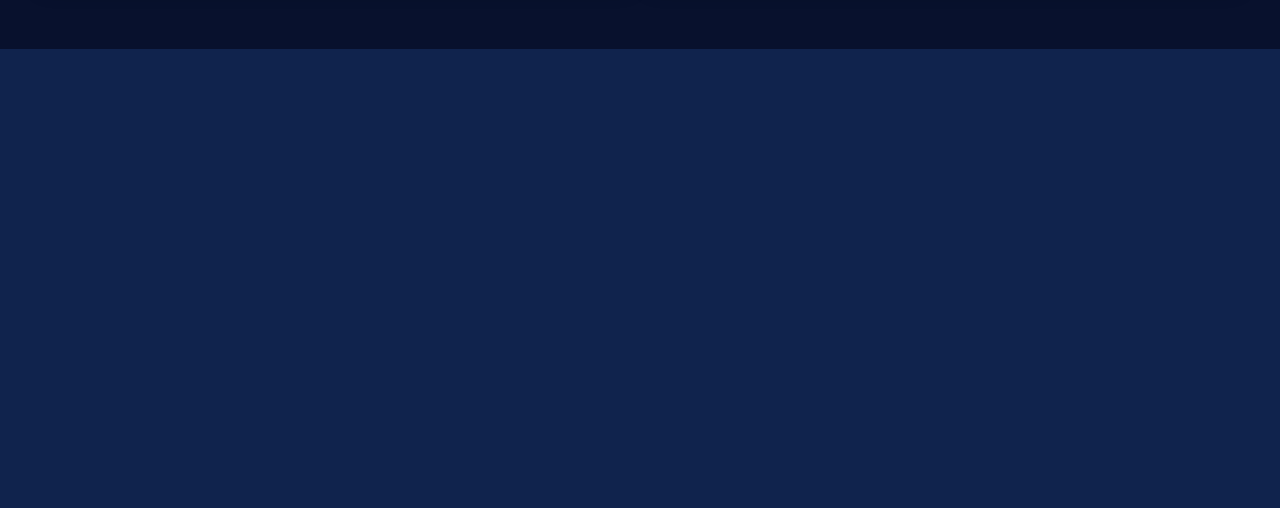
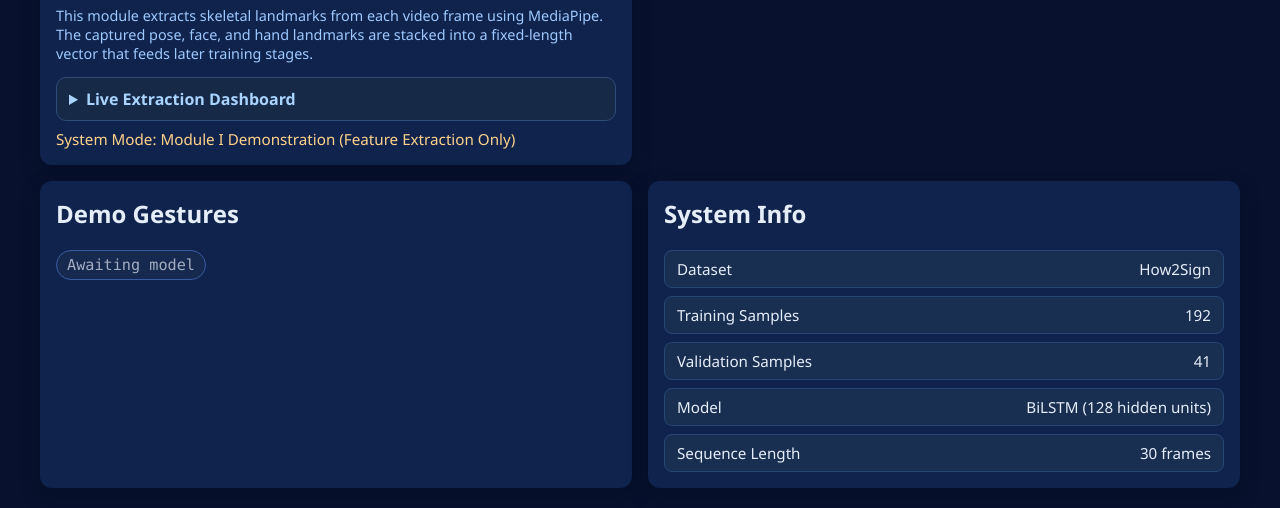
Before and after one commit to Rajithteja04/sign-language-project, a Flask app: page / in a window 1280 px wide. Shown: the part 751-1259 px from the top of the page. Before the commit the page ends 800 px from the top, so only its background shows below. Run offline with Flask 3, Linux system fonts and the light colour scheme; data that the repository does not hold is empty.

Commit message:
Trained 30k and saved best models in artifacts and Aligned UI with How2Sign Module I demo

```diff
--- a/app/app.py
+++ b/app/app.py
@@ -46,6 +46,14 @@ class WordRealtimeService:
 
         self.model = None
         self.id_to_label: dict[int, str] = {}
+        self.class_labels: list[str] = []
+        self.system_info = {
+            "dataset": "How2Sign",
+            "train_samples": 192,
+            "val_samples": 41,
+            "model": "BiLSTM (128 hidden units)",
+            "sequence_length": 30,
+        }
         self.seq_len = 30
         self.extractor = MediaPipeExtractor()
         self.camera = camera_manager
@@ -83,7 +91,10 @@ class WordRealtimeService:
                 m = json.load(f)
 
             self.id_to_label = {int(v): k for k, v in label_to_id.items()}
+            self.class_labels = [label for label, _ in sorted(label_to_id.items(), key=lambda kv: kv[1])]
             self.seq_len = int(m.get("sequence_length", 30))
+            self.system_info["sequence_length"] = self.seq_len
+            self.system_info["model"] = "BiLSTM (128 hidden units)"
 
             model = LSTMClassifier(
                 input_dim=int(m["feature_dim"]),
@@ -106,6 +117,7 @@ class WordRealtimeService:
         except Exception as exc:
             self.source_mode = "mock"
             self.status = f"Model load failed ({exc}). Running in mock mode."
+            self.class_labels = []
 
     def _reset_buffers(self) -> None:
         self.vote_buffer.clear()
@@ -241,6 +253,8 @@ class WordRealtimeService:
                 "gloss_sequence": " ".join(self.committed_words),
                 "corrected_sentence": self.corrected_sentence,
                 "mode": self.source_mode,
+                "class_labels": list(self.class_labels),
+                "system_info": dict(self.system_info),
                 "debug_module1": dict(self.debug_module1),
             }
 
--- a/app/static/app.js
+++ b/app/static/app.js
@@ -3,11 +3,13 @@ const stopBtn = document.getElementById("stopBtn");
 const clearBtn = document.getElementById("clearBtn");
 const statusText = document.getElementById("statusText");
 const modelBanner = document.getElementById("modelBanner");
-const currentWord = document.getElementById("currentWord");
+const predictionCard = document.getElementById("predictionCard");
+const detectedSentence = document.getElementById("detectedSentence");
 const confidenceValue = document.getElementById("confidenceValue");
 const confidenceBar = document.getElementById("confidenceBar");
 const glossChips = document.getElementById("glossChips");
-const sentenceText = document.getElementById("sentenceText");
+const sessionSummary = document.getElementById("sessionSummary");
+const demoGestures = document.getElementById("demoGestures");
 const mockWarning = document.getElementById("mockWarning");
 const preview = document.getElementById("preview");
 const dbgFrameCount = document.getElementById("dbgFrameCount");
@@ -19,6 +21,15 @@ const dbgRight = document.getElementById("dbgRight");
 const dbgTotal = document.getElementById("dbgTotal");
 const dbgDim = document.getElementById("dbgDim");
 const dbgNorm = document.getElementById("dbgNorm");
+const infoDataset = document.getElementById("infoDataset");
+const infoTrain = document.getElementById("infoTrain");
+const infoVal = document.getElementById("infoVal");
+const infoModel = document.getElementById("infoModel");
+const infoSeq = document.getElementById("infoSeq");
+
+const PREDICTION_WINDOW = 5;
+let predictionBuffer = [];
+let stableSentence = "";
 
 async function postJson(url) {
   const response = await fetch(url, { method: "POST" });
@@ -58,16 +69,83 @@ function renderGlossChips(words) {
   });
 }
 
+function renderDemoList(labels, activeLabel) {
+  if (!demoGestures) return;
+  demoGestures.innerHTML = "";
+  if (!labels || labels.length === 0) {
+    const empty = document.createElement("span");
+    empty.className = "chip muted";
+    empty.textContent = "Awaiting model";
+    demoGestures.appendChild(empty);
+    return;
+  }
+  labels.forEach((label) => {
+    const chip = document.createElement("span");
+    chip.className = "chip";
+    if (label === activeLabel) {
+      chip.classList.add("active");
+    }
+    chip.textContent = label;
+    demoGestures.appendChild(chip);
+  });
+}
+
+function resetPredictionState() {
+  predictionBuffer = [];
+  stableSentence = "";
+  if (detectedSentence) {
+    detectedSentence.textContent = "Detecting gesture...";
+    detectedSentence.classList.add("muted");
+  }
+}
+
+function updateDetectedSentence(state) {
+  if (!detectedSentence) return;
+  const prediction = (state.current_word || "").trim();
+  if (state.confidence >= 0.6 && prediction && prediction !== "-") {
+    predictionBuffer.push(prediction);
+  } else {
+    predictionBuffer.push("");
+  }
+  if (predictionBuffer.length > PREDICTION_WINDOW) {
+    predictionBuffer.shift();
+  }
+  const stable =
+    predictionBuffer.length === PREDICTION_WINDOW &&
+    predictionBuffer.every((item) => item && item === predictionBuffer[0]);
+  if (stable) {
+    stableSentence = predictionBuffer[0];
+  }
+
+  if (state.confidence < 0.6 || !stableSentence) {
+    detectedSentence.textContent = "Detecting gesture...";
+    detectedSentence.classList.add("muted");
+  } else {
+    detectedSentence.textContent = `“${stableSentence}”`;
+    detectedSentence.classList.remove("muted");
+  }
+}
+
 function updateFromState(state) {
   statusText.textContent = state.status || "Unknown";
   modelBanner.textContent = state.model_status || "Model status unavailable.";
   modelBanner.classList.toggle("ok", !state.mock);
   modelBanner.classList.toggle("warn", Boolean(state.mock));
-  mockWarning.classList.toggle("hidden", !state.mock);
-  currentWord.textContent = state.current_word || "-";
+  if (mockWarning) {
+    mockWarning.classList.toggle("hidden", !state.mock);
+  }
+
+  const hidePredictions = Boolean(state.mock);
+  if (predictionCard) {
+    predictionCard.classList.toggle("hidden", hidePredictions);
+  }
+
+  updateDetectedSentence(state);
+  renderDemoList(state.class_labels || [], stableSentence);
   setConfidence(state.confidence || 0);
   renderGlossChips(state.committed_words || []);
-  sentenceText.textContent = state.corrected_sentence || "-";
+  sessionSummary.textContent = state.gloss_sequence || "-";
+
   const dbg = state.debug_module1 || {};
   dbgFrameCount.textContent = String(dbg.frame_count ?? 0);
   const w = dbg.frame_width ?? 0;
@@ -80,6 +158,14 @@ function updateFromState(state) {
   dbgTotal.textContent = String(dbg.total_landmarks ?? 0);
   dbgDim.textContent = String(dbg.feature_dimension ?? 411);
   dbgNorm.textContent = String(Boolean(dbg.normalization_applied));
+
+  const info = state.system_info || {};
+  if (infoDataset) infoDataset.textContent = info.dataset || "How2Sign";
+  if (infoTrain) infoTrain.textContent = info.train_samples != null ? String(info.train_samples) : "-";
+  if (infoVal) infoVal.textContent = info.val_samples != null ? String(info.val_samples) : "-";
+  if (infoModel) infoModel.textContent = info.model || "-";
+  if (infoSeq) infoSeq.textContent = info.sequence_length != null ? `${info.sequence_length} frames` : "-";
+
   startBtn.disabled = Boolean(state.running);
   stopBtn.disabled = !Boolean(state.running);
 }
@@ -120,16 +206,17 @@ stopBtn.addEventListener("click", async () => {
 clearBtn.addEventListener("click", async () => {
   try {
     const data = await postJson("/reset");
-    currentWord.textContent = "-";
+    resetPredictionState();
     setConfidence(0);
     renderGlossChips([]);
-    sentenceText.textContent = "-";
+    sessionSummary.textContent = "-";
     updateFromState(data.state);
   } catch (_err) {
-    statusText.textContent = "Failed to clear sentence.";
+    statusText.textContent = "Failed to clear session.";
   }
 });
 
+resetPredictionState();
 initPreview();
 pollState();
 setInterval(pollState, 500);
--- a/app/static/styles.css
+++ b/app/static/styles.css
@@ -82,6 +82,47 @@ h1 {
   gap: 16px;
 }
 
+.grid.primary {
+  align-items: stretch;
+}
+
+.grid.secondary {
+  margin-top: 16px;
+}
+
+.helper-text {
+  margin-top: 10px;
+  font-size: 0.9rem;
+  color: #9ec9ff;
+}
+
+.module-section {
+  margin-top: 12px;
+  border-top: 1px solid #203a60;
+  padding-top: 10px;
+}
+
+.module-section h3 {
+  margin: 0 0 8px;
+  font-size: 1rem;
+  color: #9ec9ff;
+}
+
+.landmark-hint,
+.feature-hint {
+  margin: 0 0 10px;
+  font-size: 0.9rem;
+  color: #8ab3ec;
+}
+
+.module-note {
+  margin-top: 12px;
+  font-size: 0.9rem;
+  color: #c4dcff;
+  border-top: 1px solid #203a60;
+  padding-top: 10px;
+}
+
 #preview {
   width: 100%;
   min-height: 280px;
@@ -119,6 +160,16 @@ h2 {
   letter-spacing: 0.02em;
 }
 
+.value.detected {
+  font-size: 2.2rem;
+  font-weight: 700;
+  letter-spacing: 0.01em;
+}
+
+.value.detected.muted {
+  color: #9cbad8;
+}
+
 .sentence {
   min-height: 56px;
 }
@@ -149,10 +200,18 @@ h2 {
   background: #35bf5a;
 }
 
+.prediction-card .field:not(:last-child) {
+  margin-bottom: 18px;
+}
+
 .chips {
   display: flex;
   flex-wrap: wrap;
   gap: 8px;
+}
+
+.chips.legend {
+  gap: 6px;
 }
 
 .chip {
@@ -167,6 +226,38 @@ h2 {
 
 .chip.muted {
   opacity: 0.65;
+}
+
+.legend .chip {
+  border-color: #4e7bd0;
+  background: #1a2e52;
+  cursor: default;
+}
+
+.legend .chip.active {
+  background: #2a73d6;
+  border-color: #7fb8ff;
+  color: #08112d;
+  font-weight: 700;
+}
+
+.info-card .info-list {
+  list-style: none;
+  padding: 0;
+  margin: 0;
+  display: flex;
+  flex-direction: column;
+  gap: 8px;
+}
+
+.info-list li {
+  display: flex;
+  justify-content: space-between;
+  background: #192f52;
+  border-radius: 8px;
+  padding: 8px 12px;
+  border: 1px solid #274674;
+  font-size: 0.95rem;
 }
 
 .mock-warning {
--- a/app/templates/index.html
+++ b/app/templates/index.html
@@ -3,31 +3,67 @@
 <head>
   <meta charset="UTF-8" />
   <meta name="viewport" content="width=device-width, initial-scale=1" />
-  <title>Real-Time Sign Language Word Recognition System</title>
+  <title>How2Sign Real-Time Phrase Demo</title>
   <link rel="stylesheet" href="/static/styles.css" />
 </head>
 <body>
   <main class="layout">
-    <h1>Real-Time Sign Language Word Recognition System</h1>
+    <h1>How2Sign Real-Time Phrase Demo</h1>
     <section id="modelBanner" class="banner">Model status: checking...</section>
 
     <section class="toolbar card">
       <button id="startBtn" class="btn primary">Start</button>
       <button id="stopBtn" class="btn">Stop</button>
-      <button id="clearBtn" class="btn warn">Clear Sentence</button>
+      <button id="clearBtn" class="btn warn">Reset Session</button>
       <span id="statusText" class="status">Ready.</span>
     </section>
 
-    <section class="grid">
-      <article class="card">
-        <h2>Webcam Feed</h2>
+    <section class="grid primary">
+      <article class="card capture-card">
+        <h2>Module I ? MediaPipe Landmark Extraction (Feature Generation)</h2>
         <img id="preview" alt="Live webcam feed" />
+        <p class="helper-text">
+          This module extracts skeletal landmarks from each video frame using MediaPipe. The captured pose, face, and hand landmarks are stacked into a fixed-length vector that feeds later training stages.
+        </p>
+        <details class="debug-panel">
+          <summary>Live Extraction Dashboard</summary>
+          <div class="module-section">
+            <h3>Frame Processing</h3>
+            <div class="debug-grid">
+              <div class="debug-row"><span>Processed Frames</span><span id="dbgFrameCount">0</span></div>
+              <div class="debug-row"><span>Frame Resolution</span><span id="dbgResolution">-</span></div>
+            </div>
+          </div>
+          <div class="module-section">
+            <h3>Landmark Detection</h3>
+            <p class="landmark-hint">Pose landmarks expected: 33 ? Face: 468 ? Hands: 21 per hand</p>
+            <div class="debug-grid">
+              <div class="debug-row"><span>Pose Landmarks</span><span id="dbgPose">0</span></div>
+              <div class="debug-row"><span>Face Landmarks</span><span id="dbgFace">0</span></div>
+              <div class="debug-row"><span>Left Hand Landmarks</span><span id="dbgLeft">0</span></div>
+              <div class="debug-row"><span>Right Hand Landmarks</span><span id="dbgRight">0</span></div>
+              <div class="debug-row"><span>Total Landmarks</span><span id="dbgTotal">0</span></div>
+            </div>
+          </div>
+          <div class="module-section">
+            <h3>Feature Vector Generation</h3>
+            <p class="feature-hint">Each frame is converted into a 411-dimensional feature vector combining pose, face, and hand landmarks.</p>
+            <div class="debug-grid">
+              <div class="debug-row"><span>Feature Vector Dimension</span><span id="dbgDim">411</span></div>
+              <div class="debug-row"><span>Normalization Applied</span><span id="dbgNorm">True</span></div>
+            </div>
+          </div>
+          <p class="module-note">
+            Output of Module I: for every video frame, MediaPipe extracts skeletal landmarks and converts them into normalized feature vectors. These vectors feed Module II (BiLSTM) for gesture recognition.
+          </p>
+        </details>
+        <div id="mockWarning" class="mock-warning">System Mode: Module I Demonstration (Feature Extraction Only)</div>
       </article>
 
-      <article class="card">
+      <article id="predictionCard" class="card prediction-card">
         <div class="field">
-          <label>Current Word</label>
-          <div id="currentWord" class="value current-word">(waiting)</div>
+          <label>Detected Sentence</label>
+          <div id="detectedSentence" class="value detected">Detecting gesture...</div>
         </div>
 
         <div class="field">
@@ -41,30 +77,33 @@
         </div>
 
         <div class="field">
-          <label>Gloss Sequence</label>
-          <div id="glossChips" class="chips"></div>
+          <label>Phrase History</label>
+          <div id="glossChips" class="chips history"></div>
         </div>
 
         <div class="field">
-          <label>Corrected Sentence</label>
-          <div id="sentenceText" class="value sentence">-</div>
+          <label>Session Summary</label>
+          <div id="sessionSummary" class="value sentence">-</div>
         </div>
 
-        <details class="debug-panel">
-          <summary>Module I - Spatial Feature Extraction Details</summary>
-          <div class="debug-grid">
-            <div class="debug-row"><span>Frame Count</span><span id="dbgFrameCount">0</span></div>
-            <div class="debug-row"><span>Resolution</span><span id="dbgResolution">-</span></div>
-            <div class="debug-row"><span>Pose Landmarks</span><span id="dbgPose">0</span></div>
-            <div class="debug-row"><span>Face Landmarks</span><span id="dbgFace">0</span></div>
-            <div class="debug-row"><span>Left Hand Landmarks</span><span id="dbgLeft">0</span></div>
-            <div class="debug-row"><span>Right Hand Landmarks</span><span id="dbgRight">0</span></div>
-            <div class="debug-row"><span>Total Landmarks</span><span id="dbgTotal">0</span></div>
-            <div class="debug-row"><span>Feature Vector Dimension</span><span id="dbgDim">411</span></div>
-            <div class="debug-row"><span>Normalization Applied</span><span id="dbgNorm">True</span></div>
-          </div>
-        </details>
-        <div id="mockWarning" class="mock-warning hidden">Warning: Predictions are simulated (mock mode).</div>
+      </article>
+    </section>
+
+    <section class="grid secondary">
+      <article class="card gestures-card">
+        <h2>Demo Gestures</h2>
+        <div id="demoGestures" class="chips legend"></div>
+      </article>
+
+      <article class="card info-card">
+        <h2>System Info</h2>
+        <ul class="info-list">
+          <li><span>Dataset</span><span id="infoDataset">How2Sign</span></li>
+          <li><span>Training Samples</span><span id="infoTrain">-</span></li>
+          <li><span>Validation Samples</span><span id="infoVal">-</span></li>
+          <li><span>Model</span><span id="infoModel">-</span></li>
+          <li><span>Sequence Length</span><span id="infoSeq">-</span></li>
+        </ul>
       </article>
     </section>
   </main>
--- /dev/null
+++ b/artifacts/how2sign_30000_top10_seq60_h256_l2_lr0.001_do0.3/lstm_meta.json
@@ -0,0 +1,4 @@
+{
+  "input_dim": 411,
+  "sequence_length": 60
+}
--- /dev/null
+++ b/artifacts/how2sign_30000_top5_seq45_h128_l1_lr0.0005_do0.1_bi/lstm_meta.json
@@ -0,0 +1,4 @@
+{
+  "input_dim": 411,
+  "sequence_length": 45
+}
--- a/artifacts/lstm_meta.json
+++ b/artifacts/lstm_meta.json
@@ -1,4 +1,4 @@
 {
   "input_dim": 411,
-  "sequence_length": 60
+  "sequence_length": 45
 }
--- a/config/default.yaml
+++ b/config/default.yaml
@@ -1,5 +1,5 @@
 dataset: wlasl
-dataset_root: C:/Users/rajit/Datasets/WSL/WLASL-master/start_kit
+dataset_root: D:/personal/Project/Datasets/How2Sign
 top_k_classes: 100
 sequence_length: 30
 feature_dim: 411
```
Also changed, not shown: WORKLOG.md (+7 -0 lines), artifacts/how2sign_30000_top10_seq60_h256_l2_lr0.001_do0.3/label_to_id.json (added, +12 -0 lines), artifacts/how2sign_30000_top5_seq45_h128_l1_lr0.0005_do0.1_bi/label_to_id.json (added, +7 -0 lines), artifacts/label_to_id.json (+4 -4 lines), 2 other files.
